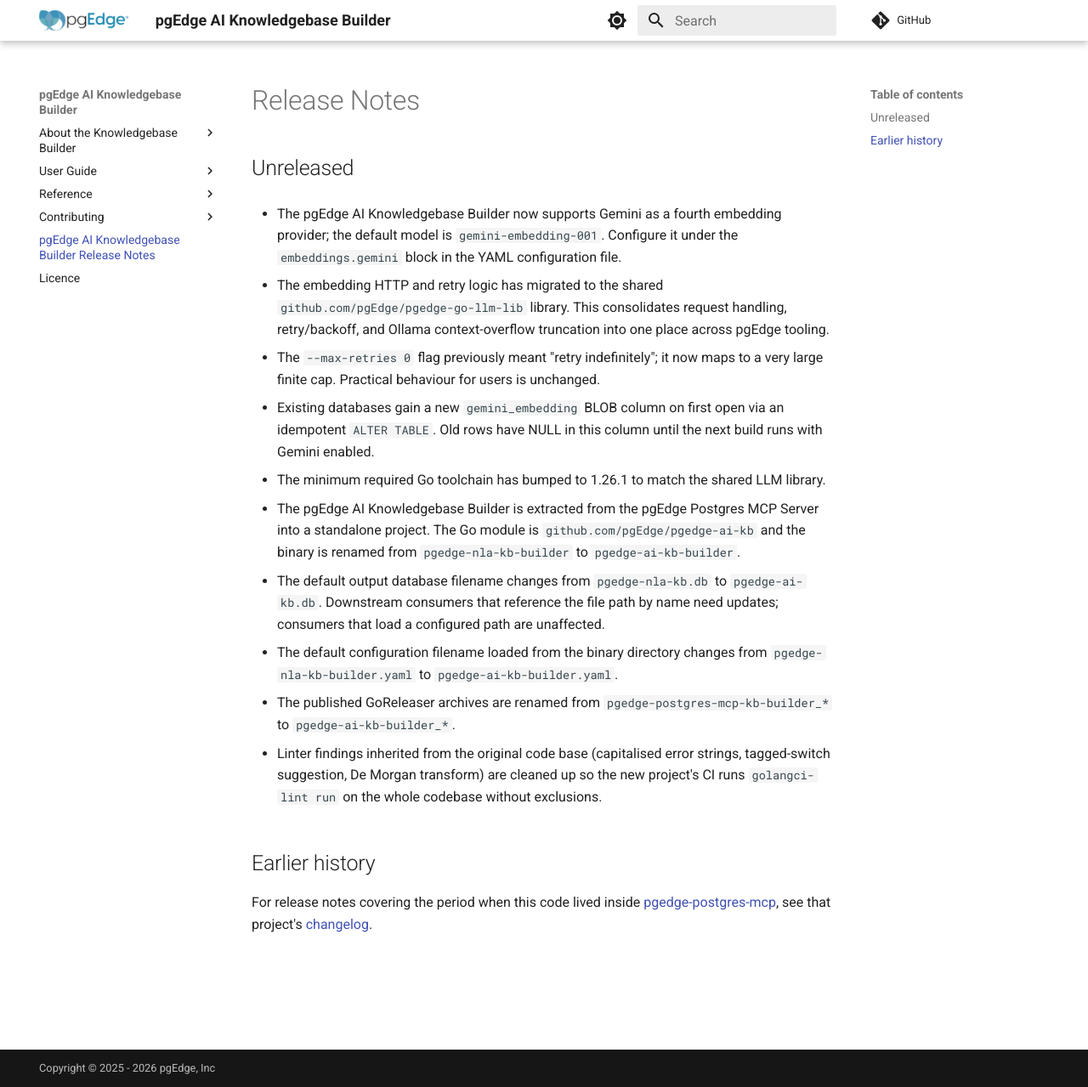
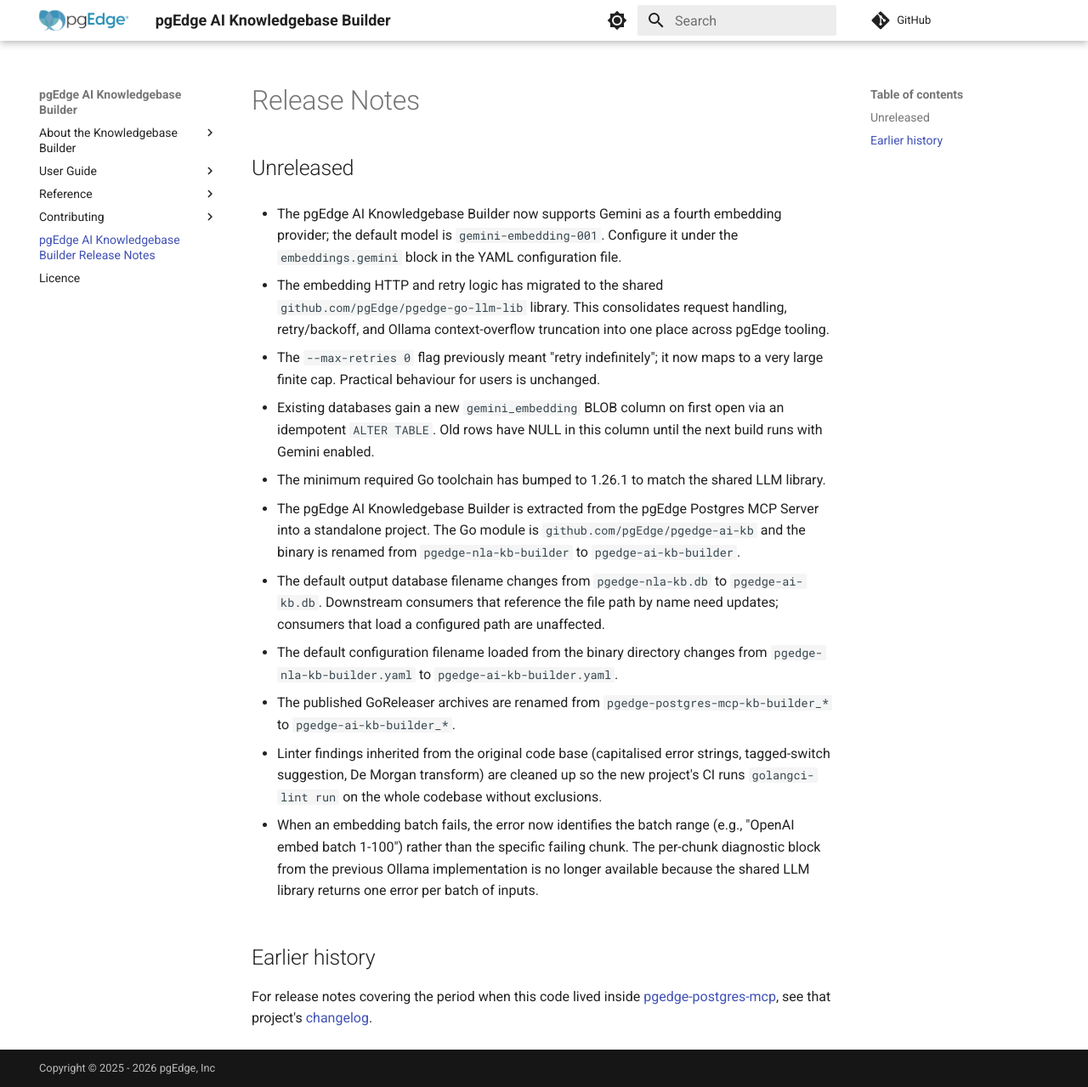
Before and after one commit to pgEdge/pgedge-ai-kb, an MkDocs documentation site: the page built from docs/changelog.md, in a window 1280 px wide and 1279 px high. Shown: the whole window at 85% size. Built offline with MkDocs 1.6.1 and Material for MkDocs 9.7.7, drawn with Linux system fonts in a browser that asks for light colours; comment, search, counter and statistics services are not loaded.

Commit message:
changelog: note loss of per-chunk diagnostics on embed failure

```diff
--- a/docs/changelog.md
+++ b/docs/changelog.md
@@ -45,6 +45,12 @@
   cleaned up so the new project's CI runs `golangci-lint run` on the
   whole codebase without exclusions.
 
+- When an embedding batch fails, the error now identifies the batch
+  range (e.g., "OpenAI embed batch 1-100") rather than the specific
+  failing chunk. The per-chunk diagnostic block from the previous
+  Ollama implementation is no longer available because the shared LLM
+  library returns one error per batch of inputs.
+
 ## Earlier history
 
 For release notes covering the period when this code lived inside
```
